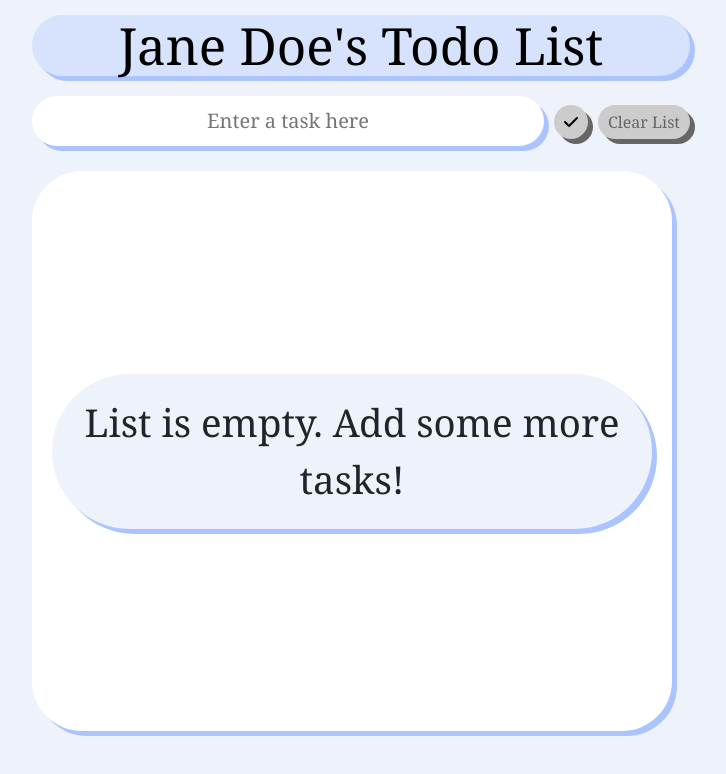
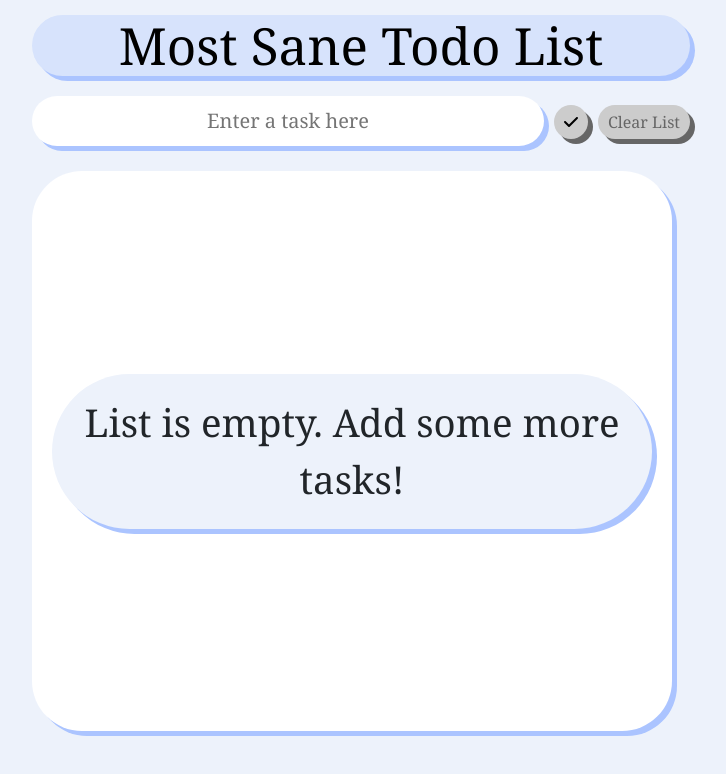
Before and after one commit to kpulgari/react-todo-app, a React (Vite) app: page / in a window 1280 px wide. Shown: the top 774 px of the page, without its empty margins (279-1005 px from the left). Built offline with nearby package versions, Linux system fonts and the light colour scheme; the HTML template or start-up script is replaced by a standard one.

Commit message:
Add thumbnail

```diff
--- a/src/App.tsx
+++ b/src/App.tsx
@@ -12,7 +12,7 @@ import {
 } from "@fortawesome/free-solid-svg-icons";
 
 function App() {
-  const name = "Jane Doe";
+  const name = "Most Sane Todo List";
   const [taskList, setTaskList] = useState<string[]>([]);
   const [taskInputValue, setTaskInputValue] = useState("");
 
@@ -77,7 +77,7 @@ function App() {
   return (
     <div>
       <h1 className="todo-header-div" id="todo-list-header">
-        {name}'s Todo List
+        {name}
       </h1>
       <SubmitTask
         submitBarId="submit-task-bar"
--- a/src/styles/App.css
+++ b/src/styles/App.css
@@ -145,6 +145,7 @@
 #task-list {
   padding: 5px;
   margin-left: 10px;
+  width: 100%;
 }
 
 .task-element {
```
Also changed, not shown: assets/thumbnail.png (added), 1 other file (tests, documents, lock files or other folders).
